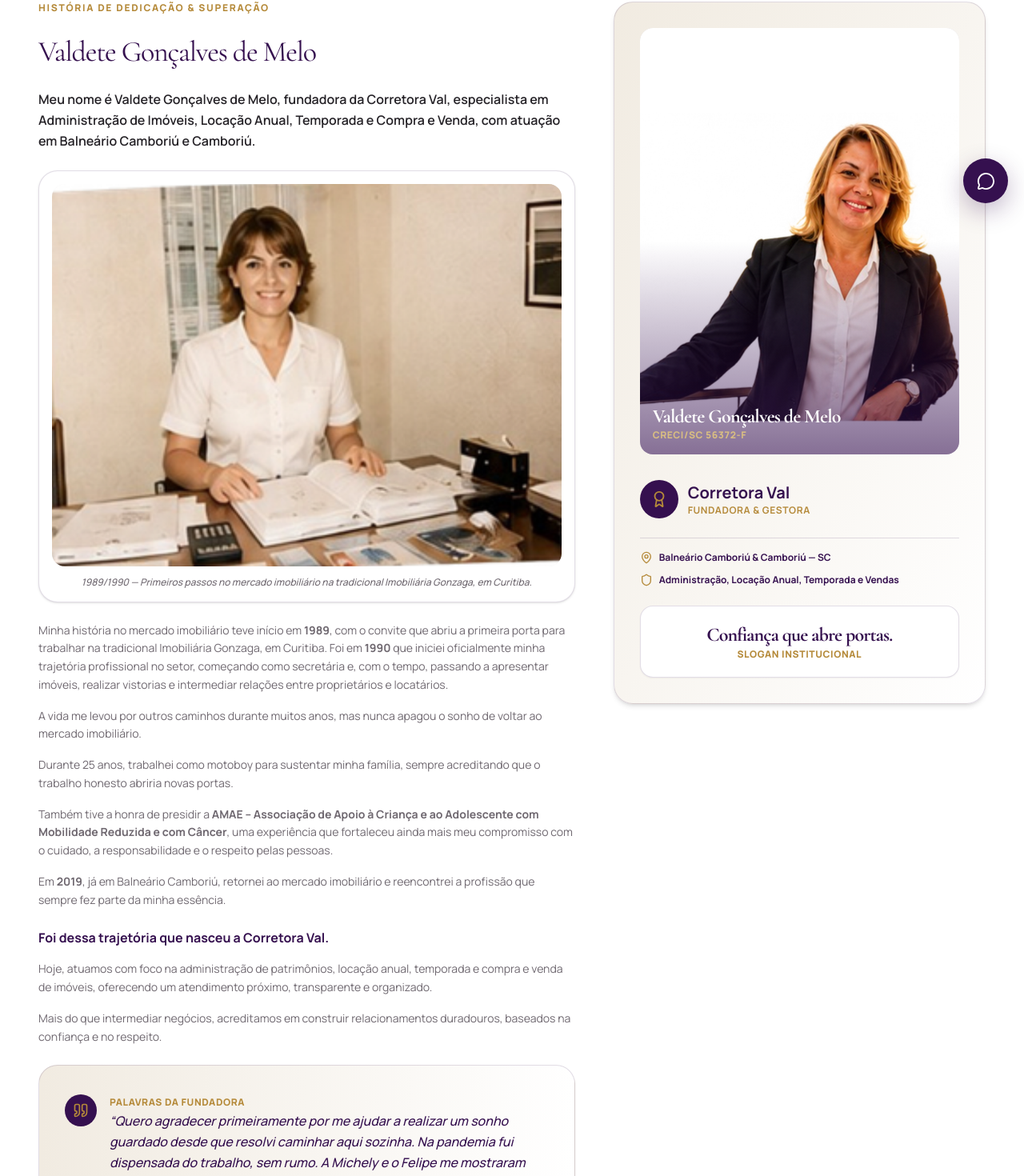
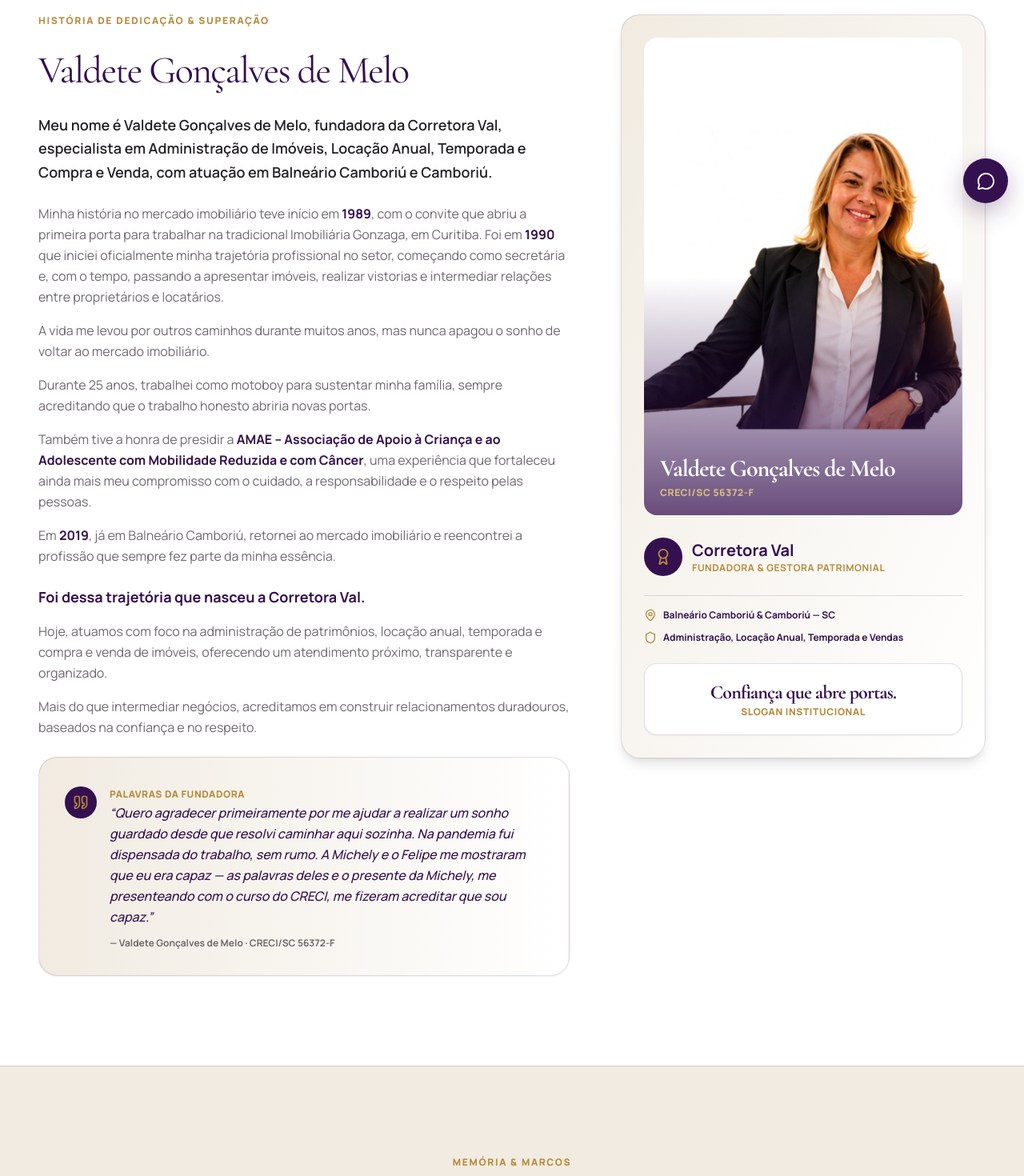
Before and after one commit to matheusferza/corretora-imobiliaria2, a Next.js app: page /quem-somos in a window 1280 px wide. Shown: the part 526-1996 px from the top of the page at 80% size. Built offline with nearby package versions, Linux system fonts and the light colour scheme; no server answers; the database is empty.

Commit message:
feat: reestrutura fotos na pagina Quem Somos em 3 secoes com proporcoes nativas

```diff
--- a/src/app/(site)/quem-somos/page.tsx
+++ b/src/app/(site)/quem-somos/page.tsx
@@ -1,6 +1,7 @@
 import { Award, Compass, MapPin, Quote, Shield, Target } from "lucide-react";
 import type { Metadata } from "next";
 import Image from "next/image";
+import { Timeline } from "@/components/institutional/timeline";
 import { ValuesGrid } from "@/components/institutional/values-grid";
 import { CTASection } from "@/components/site/cta-section";
 import { PageHero } from "@/components/site/page-hero";
@@ -21,52 +22,39 @@ export default function QuemSomosPage() {
         subtitle="Desde 1989, uma trajetória construída com trabalho, família e confiança."
       />
 
-      {/* Main Biography Section */}
-      <section className="py-16 md:py-24 bg-white">
+      {/* ═══════════════════════════════════════════════════════════
+          SEÇÃO 1 — Perfil da Fundadora (Abertura & Biografia)
+          ═══════════════════════════════════════════════════════════ */}
+      <section className="py-20 md:py-28 bg-white">
         <div className="shell">
-          <div className="grid gap-12 lg:grid-cols-12 items-start">
+          <div className="grid gap-12 lg:grid-cols-12 lg:gap-16 items-start">
+            {/* Biografia Textual */}
             <div className="lg:col-span-7 space-y-6">
               <span className="text-xs font-extrabold tracking-[0.14em] text-[var(--gold)] uppercase block">
                 História de Dedicação & Superação
               </span>
-              <h2 className="display text-3xl md:text-4xl text-[var(--plum)] leading-tight">
+              <h2 className="display text-3xl md:text-5xl text-[var(--plum)] leading-tight">
                 Valdete Gonçalves de Melo
               </h2>
 
-              <p className="text-base text-[var(--ink)] leading-relaxed font-semibold">
+              <p className="text-base md:text-lg text-[var(--ink)] leading-relaxed font-semibold">
                 Meu nome é Valdete Gonçalves de Melo, fundadora da Corretora
                 Val, especialista em Administração de Imóveis, Locação Anual,
                 Temporada e Compra e Venda, com atuação em Balneário Camboriú e
                 Camboriú.
               </p>
 
-              {/* Foto Histórica 1989 */}
-              <div className="my-6 overflow-hidden rounded-3xl border border-[var(--gold-light)] bg-[var(--surface)] p-4 shadow-sm">
-                <div className="relative aspect-[4/3] w-full overflow-hidden rounded-2xl bg-neutral-100">
-                  <Image
-                    src="/images/institutional/valdete-inicio-1989.png"
-                    alt="Valdete no início da carreira na Imobiliária Gonzaga em 1989/1990"
-                    fill
-                    className="object-cover object-top"
-                    sizes="(max-width: 768px) 100vw, 50vw"
-                  />
-                </div>
-                <p className="mt-3 text-center text-xs font-medium text-[var(--ink-soft)] italic">
-                  1989/1990 — Primeiros passos no mercado imobiliário na
-                  tradicional Imobiliária Gonzaga, em Curitiba.
-                </p>
-              </div>
-
-              <div className="space-y-4 text-sm text-[var(--ink-soft)] leading-relaxed">
+              <div className="space-y-4 text-sm md:text-base text-[var(--ink-soft)] leading-relaxed">
                 <p>
                   Minha história no mercado imobiliário teve início em{" "}
-                  <strong>1989</strong>, com o convite que abriu a primeira
-                  porta para trabalhar na tradicional Imobiliária Gonzaga, em
-                  Curitiba. Foi em <strong>1990</strong> que iniciei
-                  oficialmente minha trajetória profissional no setor, começando
-                  como secretária e, com o tempo, passando a apresentar imóveis,
-                  realizar vistorias e intermediar relações entre proprietários
-                  e locatários.
+                  <strong className="text-[var(--plum)] font-bold">1989</strong>
+                  , com o convite que abriu a primeira porta para trabalhar na
+                  tradicional Imobiliária Gonzaga, em Curitiba. Foi em{" "}
+                  <strong className="text-[var(--plum)] font-bold">1990</strong>{" "}
+                  que iniciei oficialmente minha trajetória profissional no
+                  setor, começando como secretária e, com o tempo, passando a
+                  apresentar imóveis, realizar vistorias e intermediar relações
+                  entre proprietários e locatários.
                 </p>
                 <p>
                   A vida me levou por outros caminhos durante muitos anos, mas
@@ -79,7 +67,7 @@ export default function QuemSomosPage() {
                 </p>
                 <p>
                   Também tive a honra de presidir a{" "}
-                  <strong>
+                  <strong className="text-[var(--plum)] font-bold">
                     AMAE – Associação de Apoio à Criança e ao Adolescente com
                     Mobilidade Reduzida e com Câncer
                   </strong>
@@ -87,11 +75,13 @@ export default function QuemSomosPage() {
                   com o cuidado, a responsabilidade e o respeito pelas pessoas.
                 </p>
                 <p>
-                  Em <strong>2019</strong>, já em Balneário Camboriú, retornei
-                  ao mercado imobiliário e reencontrei a profissão que sempre
-                  fez parte da minha essência.
+                  Em{" "}
+                  <strong className="text-[var(--plum)] font-bold">2019</strong>
+                  , já em Balneário Camboriú, retornei ao mercado imobiliário e
+                  reencontrei a profissão que sempre fez parte da minha
+                  essência.
                 </p>
-                <p className="font-bold text-[var(--plum)] text-base pt-2">
+                <p className="font-bold text-[var(--plum)] text-base md:text-lg pt-2">
                   Foi dessa trajetória que nasceu a Corretora Val.
                 </p>
                 <p>
@@ -133,30 +123,30 @@ export default function QuemSomosPage() {
               </div>
             </div>
 
-            {/* Institutional Profile Sidebar com Foto Oficial */}
+            {/* Foto de Perfil Oficial & Identificação (Proporção 2:3 nativa 682x1024) */}
             <div className="lg:col-span-5 space-y-6">
-              <div className="overflow-hidden rounded-3xl border border-[var(--gold-light)] bg-gradient-to-br from-[var(--surface-muted)] to-[var(--surface)] p-6 md:p-8 shadow-md space-y-6">
-                <div className="relative aspect-[3/4] w-full overflow-hidden rounded-2xl bg-[var(--plum)]/10 shadow-inner">
+              <div className="overflow-hidden rounded-3xl border border-[var(--gold-light)] bg-gradient-to-br from-[var(--surface-muted)] to-[var(--surface)] p-5 md:p-7 shadow-lg space-y-6">
+                <div className="relative aspect-[2/3] w-full overflow-hidden rounded-2xl bg-[var(--plum)]/10 shadow-inner">
                   <Image
                     src="/images/institutional/valdete-perfil.png"
-                    alt="Valdete Gonçalves de Melo - Fundadora da Corretora Val"
+                    alt="Valdete Gonçalves de Melo, fundadora da Corretora Val, em traje profissional blazer preto e camisa branca"
                     fill
                     priority
                     className="object-cover object-top"
                     sizes="(max-width: 768px) 100vw, 40vw"
                   />
-                  <div className="absolute inset-0 bg-gradient-to-t from-[var(--plum)]/60 via-transparent to-transparent" />
-                  <div className="absolute bottom-4 left-4 right-4 text-white">
-                    <p className="display text-2xl font-bold leading-tight">
+                  <div className="absolute inset-0 bg-gradient-to-t from-[var(--plum)]/75 via-transparent to-transparent" />
+                  <div className="absolute bottom-5 left-5 right-5 text-white">
+                    <p className="display text-2xl md:text-3xl font-bold leading-tight">
                       Valdete Gonçalves de Melo
                     </p>
-                    <p className="text-xs font-extrabold tracking-wider text-[var(--gold-light)] uppercase">
+                    <p className="text-xs font-extrabold tracking-wider text-[var(--gold-light)] uppercase mt-1">
                       CRECI/SC 56372-F
                     </p>
                   </div>
                 </div>
 
-                <div className="flex items-center gap-3 pt-2">
+                <div className="flex items-center gap-3 pt-1">
                   <div className="flex size-12 items-center justify-center rounded-full bg-[var(--plum)] text-[var(--gold)] shrink-0">
                     <Award size={22} />
                   </div>
@@ -165,7 +155,7 @@ export default function QuemSomosPage() {
                       Corretora Val
                     </h3>
                     <span className="text-xs text-[var(--gold)] font-bold uppercase tracking-wider block">
-                      Fundadora & Gestora
+                      Fundadora & Gestora Patrimonial
                     </span>
                   </div>
                 </div>
@@ -195,8 +185,109 @@ export default function QuemSomosPage() {
         </div>
       </section>
 
-      {/* Mission and Vision Section */}
-      <section className="py-16 md:py-24 bg-[var(--surface-muted)] border-y">
+      {/* ═══════════════════════════════════════════════════════════
+          SEÇÃO 2 — Linha do Tempo Visual com Fotos Históricas
+          ═══════════════════════════════════════════════════════════ */}
+      <section className="py-20 md:py-28 bg-[var(--surface-muted)] border-y">
+        <div className="shell max-w-4xl">
+          <SectionTitle
+            eyebrow="Memória & Marcos"
+            title="Nossa Linha do Tempo"
+            subtitle="Os momentos decisivos que transformaram experiência, superação e dedicação na solidez da Corretora Val."
+            align="center"
+          />
+
+          <div className="mt-14">
+            <Timeline />
+          </div>
+        </div>
+      </section>
+
+      {/* ═══════════════════════════════════════════════════════════
+          SEÇÃO 3 — Família (Composição sem cortes)
+          ═══════════════════════════════════════════════════════════ */}
+      <section className="py-20 md:py-28 bg-white">
+        <div className="shell">
+          <div className="grid gap-12 lg:grid-cols-12 lg:gap-16 items-center">
+            {/* Foto da Família em Proporção 3:2 Nativa (1024x682) */}
+            <div className="lg:col-span-6">
+              <div className="overflow-hidden rounded-3xl border border-[var(--gold-light)] bg-[var(--surface)] p-4 md:p-5 shadow-lg space-y-4">
+                <div className="relative aspect-[3/2] w-full overflow-hidden rounded-2xl bg-neutral-100 shadow-sm">
+                  <Image
+                    src="/images/institutional/valdete-familia.jpg"
+                    alt="Valdete Gonçalves de Melo, seu filho Felipe Cesar e seu neto Kauan Enrique com vista panorâmica para o skyline de Balneário Camboriú"
+                    fill
+                    className="object-cover object-center"
+                    sizes="(max-width: 768px) 100vw, (max-width: 1200px) 50vw, 600px"
+                  />
+                </div>
+                <div className="px-2 pb-1 text-center">
+                  <span className="eyebrow text-[var(--gold)] block">
+                    Família & Continuidade
+                  </span>
+                  <p className="display text-xl md:text-2xl text-[var(--plum)] font-bold mt-1">
+                    Três gerações unidas pelo cuidado
+                  </p>
+                  <p className="text-xs text-[var(--ink-soft)] mt-1 max-w-md mx-auto">
+                    Valdete, seu filho Felipe e seu neto Kauan — unindo
+                    experiência, inovação e o compromisso ético da Corretora Val
+                    em Balneário Camboriú.
+                  </p>
+                </div>
+              </div>
+            </div>
+
+            {/* Texto da Seção Família */}
+            <div className="lg:col-span-6 space-y-5">
+              <span className="text-xs font-extrabold tracking-[0.14em] text-[var(--gold)] uppercase block">
+                Nossa Família
+              </span>
+              <h2 className="display text-3xl md:text-4xl text-[var(--plum)] leading-tight">
+                A Corretora Val é uma empresa construída em família.
+              </h2>
+              <p className="text-base text-[var(--ink-soft)] leading-relaxed">
+                Ao meu lado caminham meu filho{" "}
+                <strong className="text-[var(--plum)] font-bold">
+                  Felipe Cesar Gonçalves de Melo
+                </strong>
+                , que atua na gestão da empresa, meu neto{" "}
+                <strong className="text-[var(--plum)] font-bold">
+                  Kauan Enrique Otto
+                </strong>
+                , representando a nova geração do mercado imobiliário, e toda a
+                minha família, que sempre foi a base de cada recomeço.
+              </p>
+              <p className="text-base text-[var(--ink-soft)] leading-relaxed">
+                Minha filha{" "}
+                <strong className="text-[var(--plum)] font-bold">
+                  Michely
+                </strong>
+                , meu genro{" "}
+                <strong className="text-[var(--plum)] font-bold">Marcos</strong>
+                , meus netos{" "}
+                <strong className="text-[var(--plum)] font-bold">Malu</strong> e{" "}
+                <strong className="text-[var(--plum)] font-bold">Raul</strong>,
+                e minha mãe{" "}
+                <strong className="text-[var(--plum)] font-bold">Dileia</strong>{" "}
+                fazem parte da história que inspira a Corretora Val todos os
+                dias. São eles que me lembram por que vale a pena trabalhar com
+                dedicação, honestidade e amor pelo que faço.
+              </p>
+              <div className="pt-3 border-t border-[var(--gold-light)]/40">
+                <p className="text-xs font-bold text-[var(--plum)] italic">
+                  &ldquo;Acreditamos que cada cliente que confia seu imóvel a
+                  nós passa a fazer parte da nossa história.&rdquo;
+                </p>
+              </div>
+            </div>
+          </div>
+        </div>
+      </section>
+
+      {/* ═══════════════════════════════════════════════════════════
+          SEÇÃO 4 — Missão, Visão e Valores
+          ═══════════════════════════════════════════════════════════ */}
+      <section className="py-20 md:py-28 bg-[var(--surface-muted)] border-y">
         <div className="shell">
           <SectionTitle
             eyebrow="Propósito Institucional"
@@ -205,7 +296,7 @@ export default function QuemSomosPage() {
             align="center"
           />
 
-          <div className="grid gap-8 md:grid-cols-2 max-w-4xl mx-auto">
+          <div className="grid gap-8 md:grid-cols-2 max-w-4xl mx-auto mt-12">
             <div className="rounded-3xl border bg-white p-8 md:p-10 shadow-xs space-y-4">
               <div className="flex size-12 items-center justify-center rounded-xl bg-[var(--plum)] text-[var(--gold)]">
                 <Target size={24} />
@@ -235,82 +326,25 @@ export default function QuemSomosPage() {
               </p>
             </div>
           </div>
-        </div>
-      </section>
 
-      {/* Values Grid Section */}
-      <section className="py-16 md:py-24 bg-white">
-        <div className="shell">
+          <div className="mt-20">
             <SectionTitle
               eyebrow="Pilares Éticos"
               title="Nossos Valores"
               subtitle="Princípios que orientam cada contrato, atendimento e negociação."
               align="center"
             />
-
+            <div className="mt-10">
               <ValuesGrid />
-        </div>
-      </section>
-
-      {/* Family Section com Foto da Família */}
-      <section className="py-16 md:py-24 bg-[var(--surface-muted)] border-y">
-        <div className="shell">
-          <div className="grid gap-12 lg:grid-cols-12 items-center">
-            <div className="lg:col-span-5">
-              <div className="overflow-hidden rounded-3xl border border-[var(--gold-light)] bg-white p-3 shadow-md space-y-3">
-                <div className="relative aspect-[3/4] w-full overflow-hidden rounded-2xl bg-neutral-100">
-                  <Image
-                    src="/images/institutional/valdete-familia.jpg"
-                    alt="Valdete, seu filho Felipe e seu neto Kauan com vista para Balneário Camboriú"
-                    fill
-                    className="object-cover object-top"
-                    sizes="(max-width: 768px) 100vw, 40vw"
-                  />
-                </div>
-                <div className="p-3 text-center">
-                  <span className="eyebrow text-[var(--gold)] block">
-                    Família & Tradição
-                  </span>
-                  <p className="display text-xl text-[var(--plum)] font-bold mt-1">
-                    Três gerações unidas pelo cuidado
-                  </p>
-                  <p className="text-xs text-[var(--ink-soft)] mt-1">
-                    Valdete, Felipe e Kauan — presença e continuidade em
-                    Balneário Camboriú.
-                  </p>
-                </div>
-              </div>
-            </div>
-
-            <div className="lg:col-span-7 space-y-4">
-              <span className="text-xs font-extrabold tracking-[0.14em] text-[var(--gold)] uppercase block">
-                Nossa Família
-              </span>
-              <h2 className="display text-3xl md:text-4xl text-[var(--plum)]">
-                A Corretora Val é uma empresa construída em família.
-              </h2>
-              <p className="text-base text-[var(--ink-soft)] leading-relaxed">
-                Ao meu lado caminham meu filho{" "}
-                <strong>Felipe Cesar Gonçalves de Melo</strong>, que atua na
-                gestão da empresa, meu neto <strong>Kauan Enrique Otto</strong>,
-                representando a nova geração do mercado imobiliário, e toda a
-                minha família, que sempre foi a base de cada recomeço.
-              </p>
-              <p className="text-base text-[var(--ink-soft)] leading-relaxed">
-                Minha filha <strong>Michely</strong>, meu genro{" "}
-                <strong>Marcos</strong>, meus netos <strong>Malu</strong> e{" "}
-                <strong>Raul</strong>, e minha mãe <strong>Dileia</strong> fazem
-                parte da história que inspira a Corretora Val todos os dias. São
-                eles que me lembram por que vale a pena trabalhar com dedicação,
-                honestidade e amor pelo que faço.
-              </p>
             </div>
           </div>
         </div>
       </section>
 
-      {/* Manifesto Section */}
-      <section className="py-16 md:py-24 bg-white">
+      {/* ═══════════════════════════════════════════════════════════
+          SEÇÃO 5 — Manifesto & CTA Final
+          ═══════════════════════════════════════════════════════════ */}
+      <section className="py-20 md:py-28 bg-white">
         <div className="shell max-w-4xl">
           <div className="rounded-3xl border border-[var(--gold-light)] bg-gradient-to-br from-[var(--plum)] to-[#4A1768] p-8 md:p-14 text-white shadow-xl space-y-6 text-center">
             <div className="inline-flex size-14 items-center justify-center rounded-full bg-white/10 text-[var(--gold-light)] mb-2">
```
Also changed, not shown: src/components/institutional/timeline.tsx (+46 -4 lines). Lines whose indentation alone changed are shown as unchanged.
